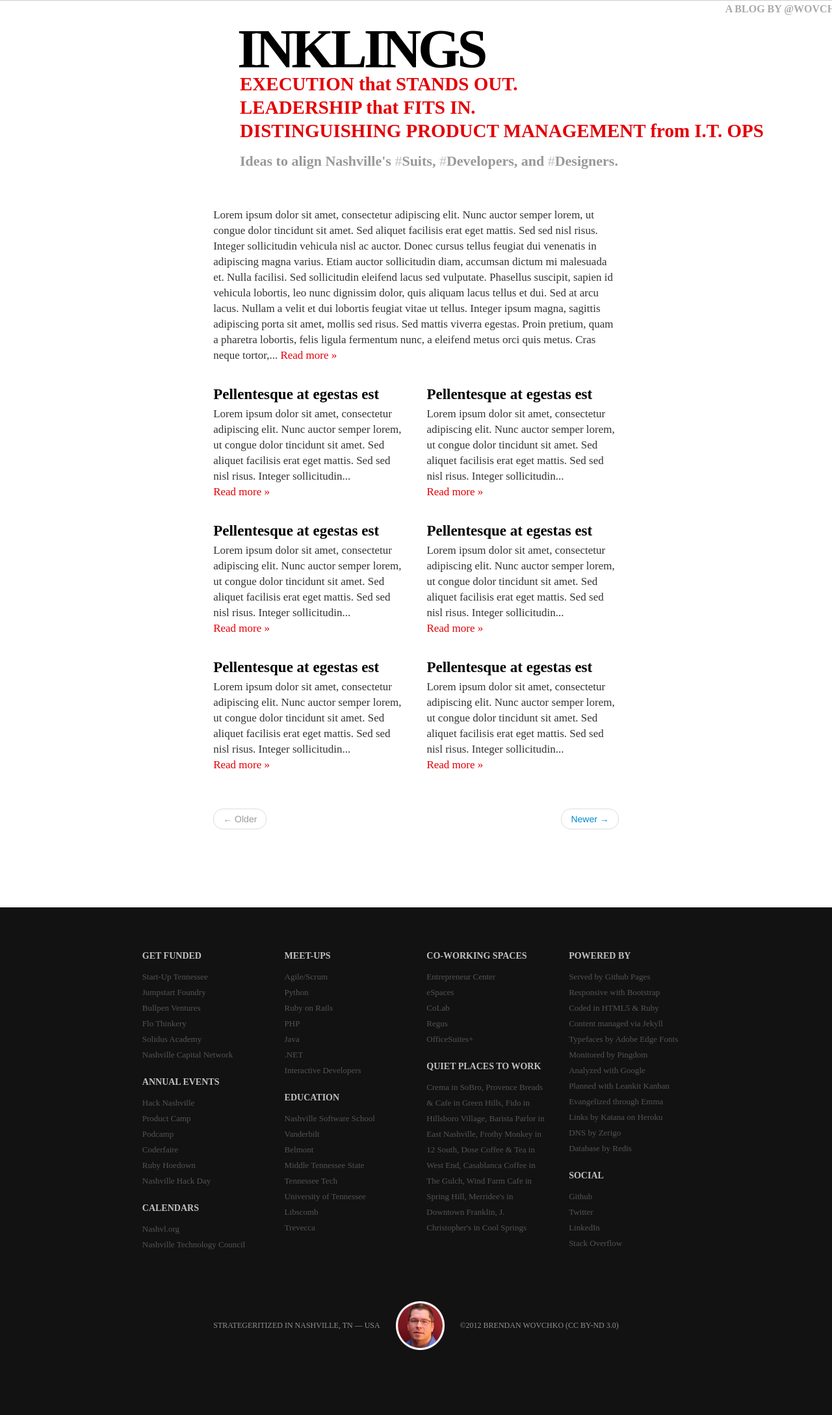
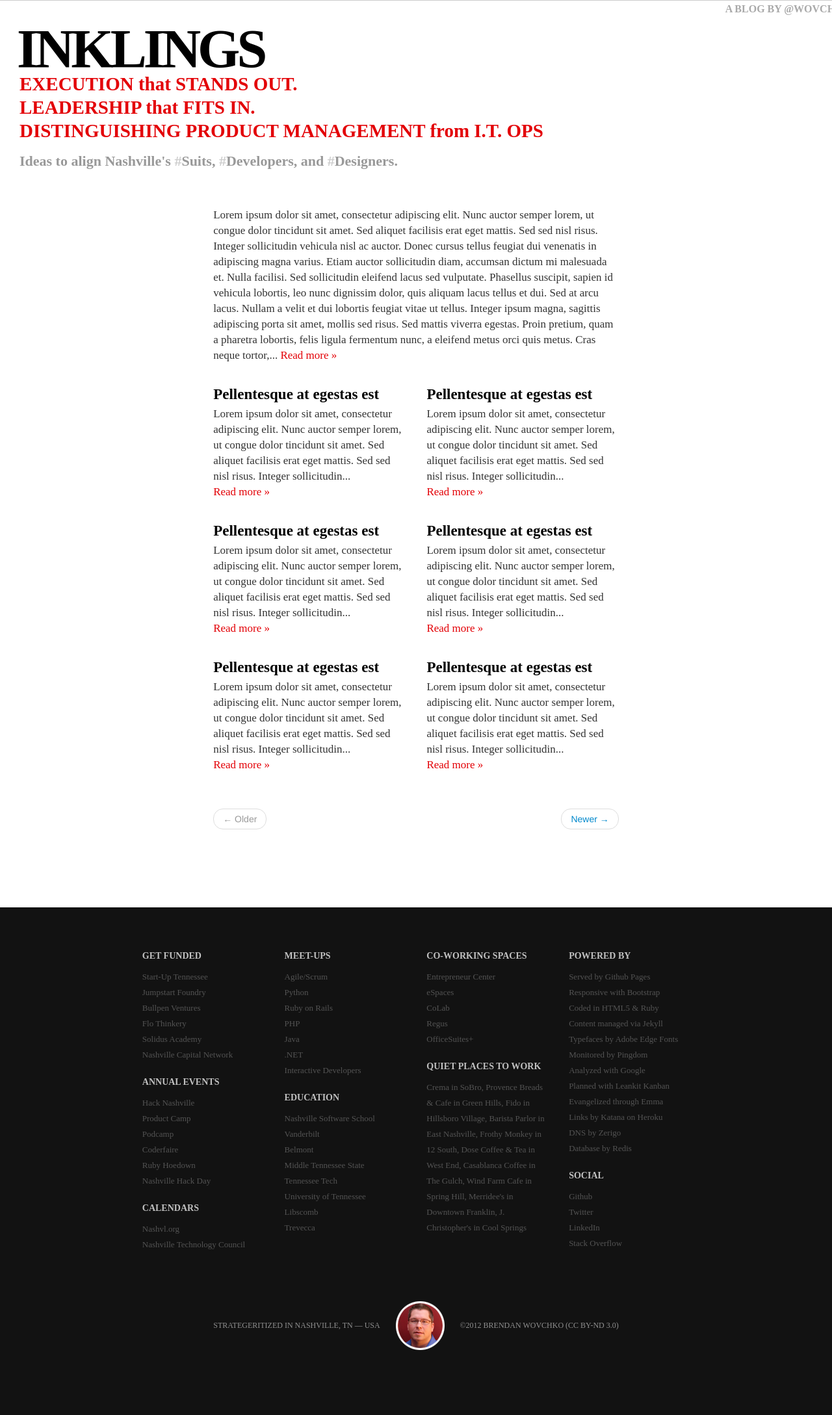
Before and after one commit to wovchko/inklings, a Jekyll site: the page built from index.html, in a window 1280 px wide. Shown: the whole page at 65% size. Built offline with Jekyll 4.4.1, drawn with Linux system fonts in a browser that asks for light colours; Markdown is read by kramdown in place of the engine named in the settings; the list of posts is cut into pages by our own code.

```diff
--- a/_layouts/default.html
+++ b/_layouts/default.html
@@ -21,7 +21,7 @@
   </head>
   <body>
     <div class="container-fluid">
-      <div class="row-fluid span12">
+      <div class="row-fluid span6">
         <h1 class="hidden-phone">A blog by <a href="http://twitter.com/wovchko" target="_blank">@wovchko</a></h1>
         <h2>Inklings</h2>
         <h3>Execution <span class="lower">that</span> stands out.</h3>
--- a/css/bootstrap_custom.css
+++ b/css/bootstrap_custom.css
@@ -740,14 +740,12 @@
   font-weight: 700;
   letter-spacing: -5px;
   text-transform: uppercase;
-  padding: 0 0 0 339px;
   margin: 40px 0 25px -4px;
 }
 h3 {
   font-family: marvel, serif;
   color: #e30006;
   text-transform: uppercase;
-  padding: 0 0 0 339px;
   margin: 5px 0 0 0;
 }
 h3 span.lower {
@@ -759,9 +757,7 @@
   text-transform: none;
   text-decoration: none;
   margin: 0 0 0 0;
-}
-h4 {
-  padding: 15px 0 50px 339px;
+  padding: 15px 0 50px 0;
 }
 h4 a:hover {
   color: #e30006;
```
